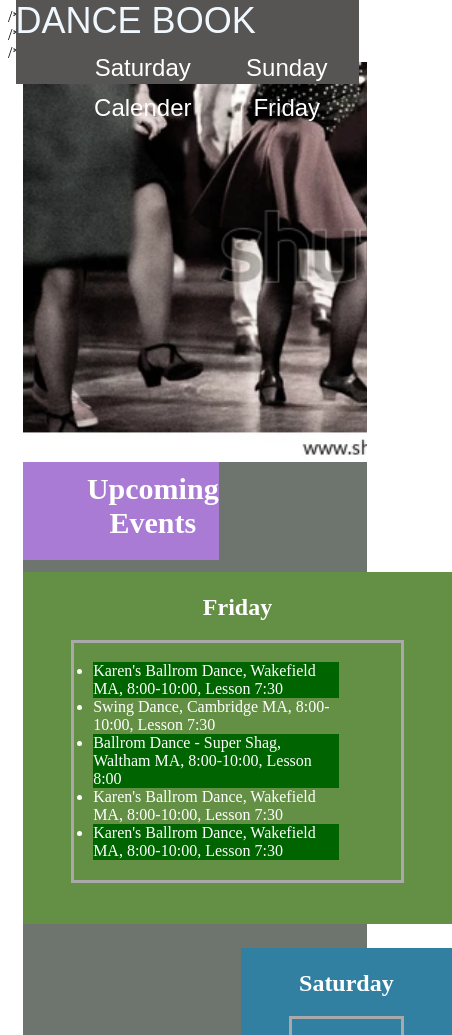
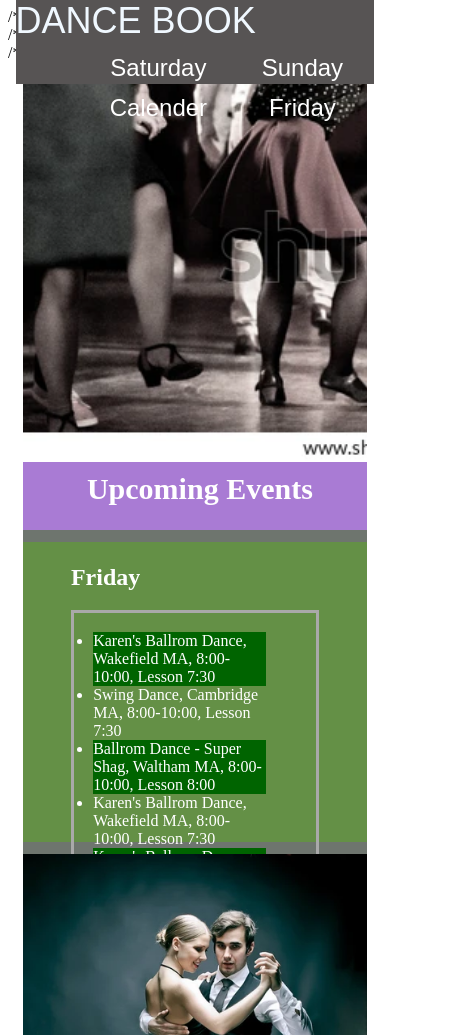
Before and after one commit to bjenn01776/danceNet, a plain HTML site: page index.html in a window 390 px wide. Shown: the top 1035 px of the page, 452 px wide, since content can reach past the window. Drawn offline with Linux system fonts and the light colour scheme.

Commit message:
Add files via upload

```diff
--- a/index.html
+++ b/index.html
@@ -21,7 +21,7 @@
     text-align: center;
 }
 
-/*********  ****************/
+/*************************/
 /******   NAV BAR  *******/
 /*************************/
 .navbar {
@@ -29,11 +29,13 @@
     font-size: 36px;
     font-family: Arial, Helvetica, sans-serif;
     color: aliceblue;
-    width:88vw;
+    width: 92%;
     margin: auto;
     height: 10vh;
     position:fixed;
-    left: 4vw;
+    right:0;
+    left: 0;
+   /*  left: 4vw; */
     top: 0px;
 }
 
@@ -87,7 +89,6 @@ h1 {
     font-size: 24px;
     margin-top: 0px ;
     /* border: 3px black solid; */
-    text-align: center;
 }
 
 ul {
@@ -103,23 +104,22 @@ li {
 }
 
 
-.pli {
-    margin: auto;
-    width: 80%;
-   /* border: 3px solid darkgray; */
-}
-
-
-
-
 .container {
     background-color: rgb(110, 117, 110);
     width: 92%;
     display: grid;
     grid-template-columns: repeat( 3, 1fr );
     grid-template-rows: 64px  340px  340px 340px;
+
+    grid-template-areas:
+            " HAED   HAED   HAED"
+            " FRI    FRI    IMGF"
+            " IMGS   SAT    SAT"
+            " SUN    SUN    IMGN" ;
+
     grid-column-gap: 22px;
     grid-row-gap: 12px;
+
     margin: auto;
 }
 
@@ -128,7 +128,7 @@ li {
 /****************  HEADER  ****************/
 /******************************************/
 .grd-header {
-    grid-column: 1/-1;
+    grid-area: HAED;
     background-color: rgb(169, 123, 212);
 
 }
@@ -144,7 +144,7 @@ li {
 /****************   FRI  ******************/
 /******************************************/
 .grd-txt-fri {
-    grid-column: 1/3;
+    grid-area: FRI;
     background-color: rgb(100, 144, 70);
     color:  white;
     padding: 22px 48px;
@@ -156,6 +156,7 @@ li {
 }
 
 .grd-img-fri {
+    grid-area: IMGF;
     background-image: url('./Images/dance-couple_640x420.webp');
     background-size: cover;
 }
@@ -164,13 +165,20 @@ li {
 /*****************************************/
 /********************  SAT  **************/
 /*****************************************/
-.cal-sat {
+.cal-sat_DEPR {
     background-color: rgb(230, 188, 72);
     border: 3px red solid;
 }
 
+
+.grd-img-sat {
+    grid-area: IMGS;
+    background-image: url('./Images/dance-woman-legs-active-600x420.webp');
+    background-size: cover;
+}
+
 .grd-txt-sat {
-    grid-column: 2 / -1 ;
+    grid-area: SAT;
     background-color: rgb(49, 128, 162);
     color: white;
     padding: 22px 48px;
@@ -182,20 +190,14 @@ li {
     width: 85%;
 }
 
-.grd-img-sat {
-    background-image: url('./Images/dance-woman-legs-active-600x420.webp');
-    background-size: cover;
-}
-
 
 /******************************************/
 /****************  Sun ******************/
 /******************************************/
 .grd-txt-sun {
-    grid-column: 1/3;
+    grid-area: SUN;
     background-color: rgb(100, 144, 70);
     color:  white;
-    padding: 22px 48px;
 }
 
 .grd-txt-sun  li:nth-child(odd) {
@@ -204,42 +206,28 @@ li {
 }
 
 .grd-img-sun {
+    grid-area: IMGN;
     background-image: url('./Images/hot-salsa-full-length-young-600w-1190203360.webp');
     background-size: cover;
 }
 
 
-
-
-@media (max-width: 500px)
+@media (max-width: 600px)
 {
     .container {
-       /* display:block; */
+       display: grid;
         grid-template-columns: 1fr;
-        grid-template-rows:    1fr;
+        grid-template-rows:    68px  repeat(6, 300px) ;
+
+        grid-template-areas:
+            " HAED  "
+            " FRI   "
+            " IMGF  "
+            " SAT   "
+            " IMGS  "
+            " SUN   "
+            " IMGN  ";
     }
-
-    .grd-txt-fri {
-    grid-template-columns: 1fr;
-    background-color: rgb(100, 144, 70);
-    color:  white;
-    padding: 22px 48px;
-}
-
-.grd-img-fri {
-    background-image: url('./Images/dance-couple_640x420.webp');
-    background-size: cover;
-    grid-template-columns: 1fr;
-}
-
-
-.grd-img-sat {
-    background-image: url('./Images/dance-woman-legs-active-600x420.webp');
-    background-size: cover;
-    grid-template-columns: 1fr;
-}
-
-
 }
 
 </style>
@@ -309,7 +297,7 @@ li {
 
 
 
-    <div  class="grd-txt-fri"; style="background-color: coral" >
+    <div  class="grd-txt-sun"; style="background-color: coral" >
         <a name="sun"> </a>
         <h1> Sunday</h1>
 
```
